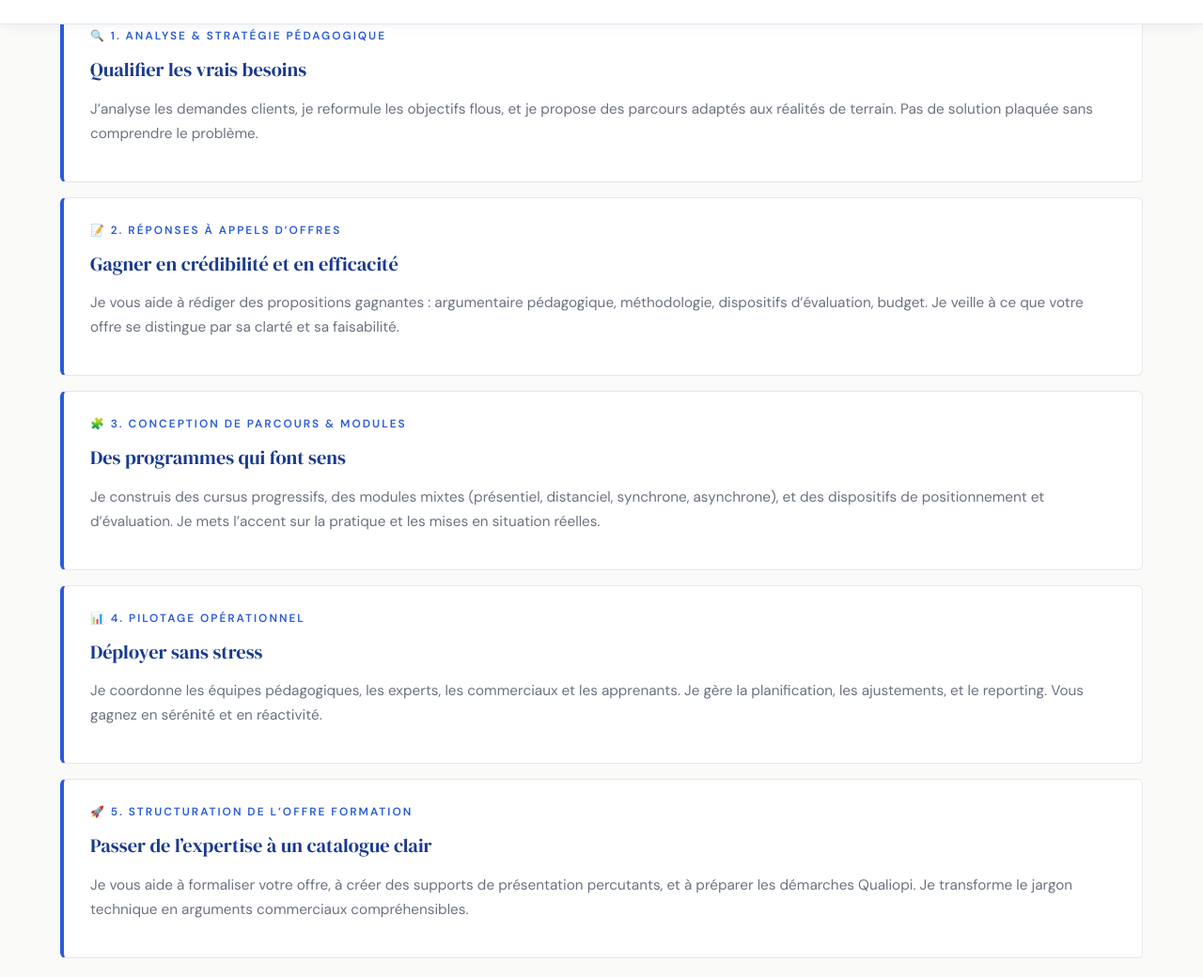
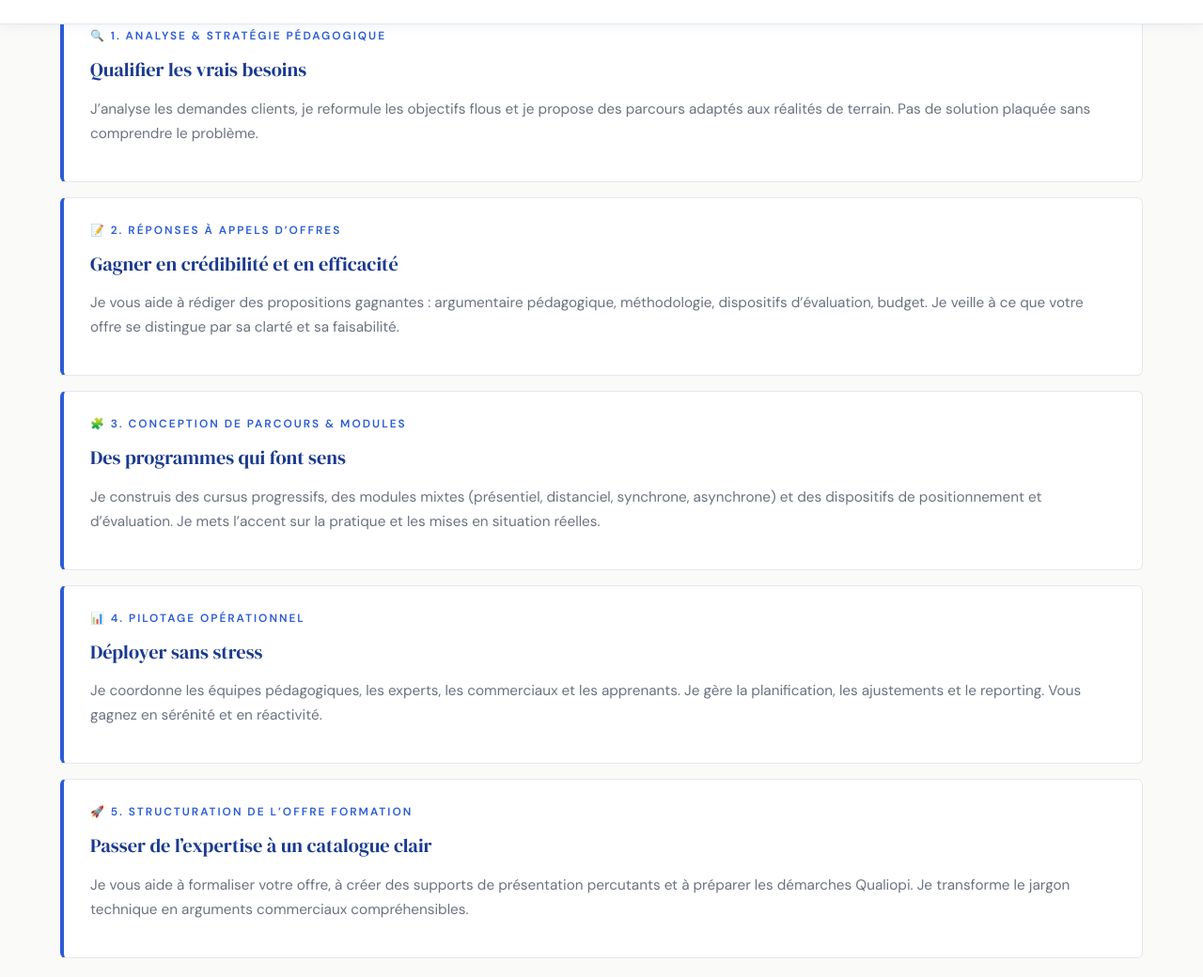
Before and after one commit to ofranchet73/eveis-consulting, a Jekyll site: the page built from formation.html, in a window 1280 px wide and 1400 px high, scrolled down 735 px. Shown: the part 154-1194 px from the top of the window at 94% size. Built offline with Jekyll 4.4.1, drawn with Linux system fonts in a browser that asks for light colours.

Commit message:
Update formation.html

```diff
--- a/formation.html
+++ b/formation.html
@@ -40,7 +40,7 @@ title: "Accompagnement des organismes de formation"
     <div class="projet-card">
       <div class="projet-tag">🔍 1. ANALYSE & STRATÉGIE PÉDAGOGIQUE</div>
       <div class="projet-titre">Qualifier les vrais besoins</div>
-      <div class="projet-desc">J’analyse les demandes clients, je reformule les objectifs flous, et je propose des parcours adaptés aux réalités de terrain. Pas de solution plaquée sans comprendre le problème.</div>
+      <div class="projet-desc">J’analyse les demandes clients, je reformule les objectifs flous et je propose des parcours adaptés aux réalités de terrain. Pas de solution plaquée sans comprendre le problème.</div>
     </div>
 
     <div class="projet-card">
@@ -52,19 +52,19 @@ title: "Accompagnement des organismes de formation"
     <div class="projet-card">
       <div class="projet-tag">🧩 3. CONCEPTION DE PARCOURS & MODULES</div>
       <div class="projet-titre">Des programmes qui font sens</div>
-      <div class="projet-desc">Je construis des cursus progressifs, des modules mixtes (présentiel, distanciel, synchrone, asynchrone), et des dispositifs de positionnement et d’évaluation. Je mets l’accent sur la pratique et les mises en situation réelles.</div>
+      <div class="projet-desc">Je construis des cursus progressifs, des modules mixtes (présentiel, distanciel, synchrone, asynchrone) et des dispositifs de positionnement et d’évaluation. Je mets l’accent sur la pratique et les mises en situation réelles.</div>
     </div>
 
     <div class="projet-card">
       <div class="projet-tag">📊 4. PILOTAGE OPÉRATIONNEL</div>
       <div class="projet-titre">Déployer sans stress</div>
-      <div class="projet-desc">Je coordonne les équipes pédagogiques, les experts, les commerciaux et les apprenants. Je gère la planification, les ajustements, et le reporting. Vous gagnez en sérénité et en réactivité.</div>
+      <div class="projet-desc">Je coordonne les équipes pédagogiques, les experts, les commerciaux et les apprenants. Je gère la planification, les ajustements et le reporting. Vous gagnez en sérénité et en réactivité.</div>
     </div>
 
     <div class="projet-card">
       <div class="projet-tag">🚀 5. STRUCTURATION DE L’OFFRE FORMATION</div>
       <div class="projet-titre">Passer de l’expertise à un catalogue clair</div>
-      <div class="projet-desc">Je vous aide à formaliser votre offre, à créer des supports de présentation percutants, et à préparer les démarches Qualiopi. Je transforme le jargon technique en arguments commerciaux compréhensibles.</div>
+      <div class="projet-desc">Je vous aide à formaliser votre offre, à créer des supports de présentation percutants et à préparer les démarches Qualiopi. Je transforme le jargon technique en arguments commerciaux compréhensibles.</div>
     </div>
 
     <hr>
```
